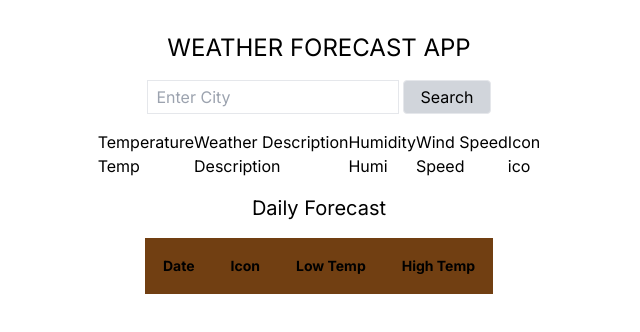
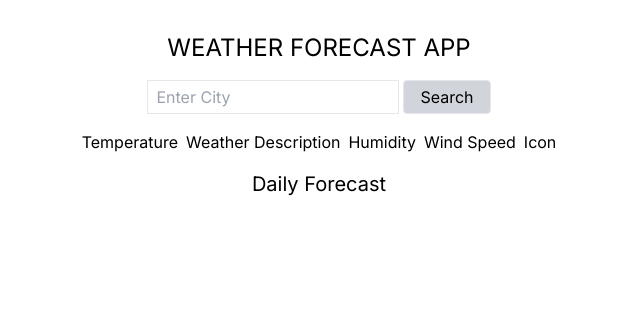
Before and after one commit to patmhando/weatherApp, a Next.js app: page / in a window 1280 px wide. Shown: the top 332 px of the page, without its empty margins (321-961 px from the left). Built offline with nearby package versions, Linux system fonts and the light colour scheme.

Commit message:
current and forecast data

```diff
--- a/pages/index.tsx
+++ b/pages/index.tsx
@@ -9,7 +9,8 @@ const inter = Inter({ subsets: ['latin'] });
 
 const Home: NextPage = () => {
   const [city, setCity] = useState('');
-  const [weatherData, setWeatherData] = useState<any>();
+  const [forecast, setForecast] = useState<any>();
+  const [current, setCurrent] = useState<any>();
 
   const cnt = 4;
 
@@ -19,12 +20,19 @@ const Home: NextPage = () => {
 
   const handleResults = async () => {
     try {
+      const response = await fetch(
+        `https://api.weatherbit.io/v2.0/current?city=${city}&country=tz&key=67cc315733ce483e87b5240fb53abb4b`
+      );
+
       const res = await fetch(
         `https://api.weatherbit.io/v2.0/forecast/daily?city=${city}&country=tz&key=67cc315733ce483e87b5240fb53abb4b`
       );
+      const dataSingle = await response.json();
+      const data = await res.json();
 
-      const data = await res.json();
-      setWeatherData(data);
+      console.log(dataSingle);
+      setCurrent(dataSingle);
+      setForecast(data);
     } catch (err) {
       console.log(err, 'something went really wrong!');
     }
@@ -54,29 +62,30 @@ const Home: NextPage = () => {
           Search
         </button>
       </div>
-      <div className="flex">
+      <div className="flex gap-2">
         <div>
           <p>Temperature</p>
-          <p>Temp</p>
+          <p>{current?.data[0]?.temp}</p>
         </div>
         <div>
           <p>Weather Description</p>
-          <p>Description</p>
+          <p>{current?.data[0]?.weather?.description}</p>
         </div>
         <div>
           <p>Humidity</p>
-          <p>Humi</p>
+          <p>{current?.data[0]?.rh}</p>
         </div>
         <div>
           <p>Wind Speed</p>
-          <p>Speed</p>
+          <p>{current?.data[0]?.wind_spd}</p>
         </div>
         <div>
           <p>Icon</p>
-          <p>ico</p>
+          <p>{current?.data[0]?.weather?.icon}</p>
         </div>
       </div>
       <h3 className="text-xl">Daily Forecast</h3>
+      {forecast && (
         <table className="" cellPadding={18}>
           <thead className="text-sm">
             <tr className="bg-yellow-900">
@@ -87,12 +96,16 @@ const Home: NextPage = () => {
             </tr>
           </thead>
           <tbody>
-          {weatherData?.data?.map(
+            {forecast?.data?.map(
               (weather: any, i: number) =>
-              i < 5 && <TempResults weather={weather} />
+                i > 0 &&
+                i < 6 && (
+                  <TempResults key={weather?.datetime} weather={weather} />
+                )
             )}
           </tbody>
         </table>
+      )}
     </main>
   );
 };
```
Lines whose indentation alone changed are shown as unchanged.
